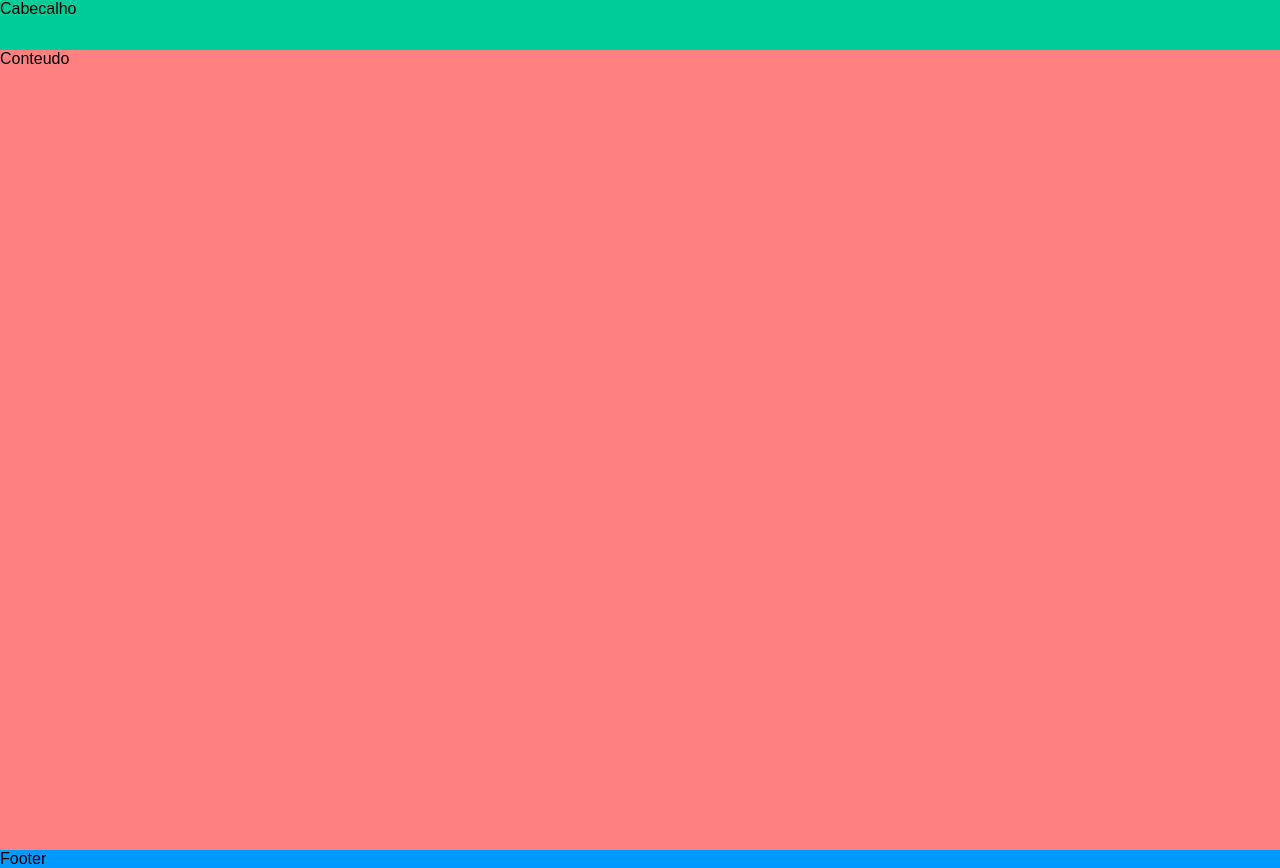
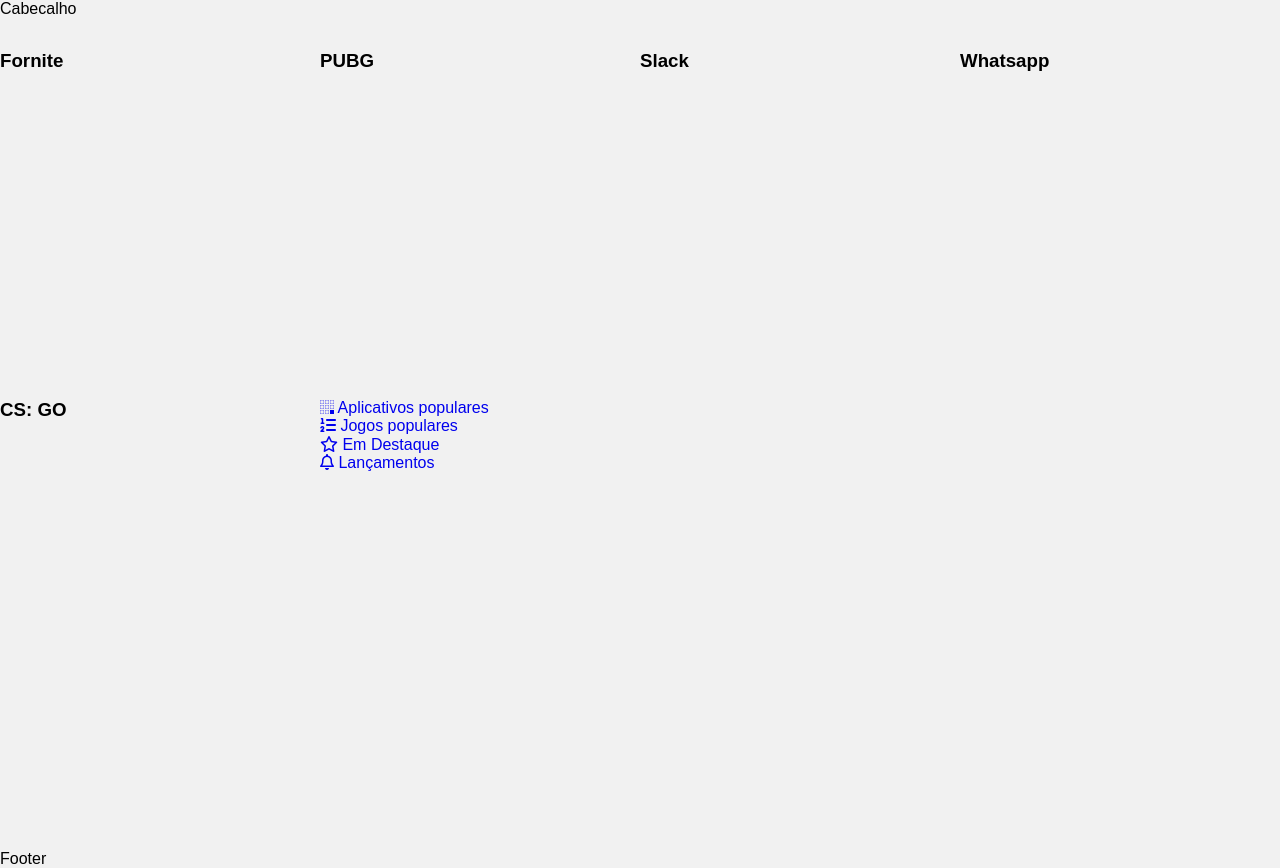
Before and after one commit to jeankrausejean/alura-store, a plain HTML site: page index.html in a window 1280 px wide. Drawn offline with Linux system fonts and the light colour scheme.

Commit message:
Criado destaque.css

```diff
--- /dev/null
+++ b/assets/css/destaques.css
@@ -0,0 +1,6 @@
+.destaques {
+    display:grid;
+    grid-template-columns: 25% 25% 25% 25%;
+    grid-template-rows: 33,33% 33,33% 33,33%;
+    height: calc(100vh - 50px);
+}
--- a/assets/css/style.css
+++ b/assets/css/style.css
@@ -11,18 +11,18 @@
 }
 
 .cabecalho {
-    background: #00cc99;
+
     grid-area: cabecalho;
 
 }
 
 .conteudo {
-    background: #ff8080;
+
     grid-area: conteudo;
 
 }
 
 .rodape {
-    background: #0099ff;
+
     grid-area: rodape;
 }
--- a/index.html
+++ b/index.html
@@ -8,10 +8,55 @@
     <link href="./assets/css/normalize.css" rel="stylesheet">
     <link href="./assets/css/reset.css" rel="stylesheet">
     <link href="./assets/css/style.css" rel="stylesheet">
+    <link href="./assets/css/destaques.css" rel="stylesheet" >
 </head>
 <body class="app">
     <header class="cabecalho">Cabecalho</header>
-    <main class="conteudo">Conteudo</main>
+    <main class="conteudo"><section class="destaques">
+        <div class="destaques__principal caixa">
+            <h3 class="destaques__titulo">Fornite</h3>
+        </div>
+        <div class="destaques__secundario caixa">
+            <h3 class="destaques__titulo">PUBG</h3>
+        </div>
+        <div class="destaques__secundario caixa">
+            <h3 class="destaques__titulo">Slack</h3>
+        </div>
+        <div class="destaques__secundario caixa">
+            <h3 class="destaques__titulo">Whatsapp</h3>
+        </div>
+        <div class="destaques__secundario caixa">
+            <h3 class="destaques__titulo">CS: GO</h3>
+        </div>
+        <div class="destaques__categorias">
+            <ul class="destaques__categorias___lista">
+                <li class="destaques__categorias___item">
+                    <a class="destaques__categorias___link" href="#">
+                        <i class="destaques__categorias___icone fab fa-buromobelexperte"></i>
+                        Aplicativos populares
+                    </a>
+                </li>
+                <li class="destaques__categorias___item">
+                    <a class="destaques__categorias___link" href="#">
+                        <i class="fas fa-list-ol"></i>
+                        Jogos populares
+                    </a>
+                </li>
+                <li class="destaques__categorias___item">
+                    <a class="destaques__categorias___link" href="#">
+                        <i class="far fa-star"></i>
+                        Em Destaque
+                    </a>
+                </li>
+                <li class="destaques__categorias___item">
+                    <a class="destaques__categorias___link" href="#">
+                        <i class="far fa-bell"></i>
+                        Lançamentos
+                    </a>
+                </li>
+            </ul>
+        </div>
+    </section></main>
     <footer class="rodape">Footer</footer>
     <script src="./assets/js/fontawesome.all.min.js"></script>
 </body>
```
